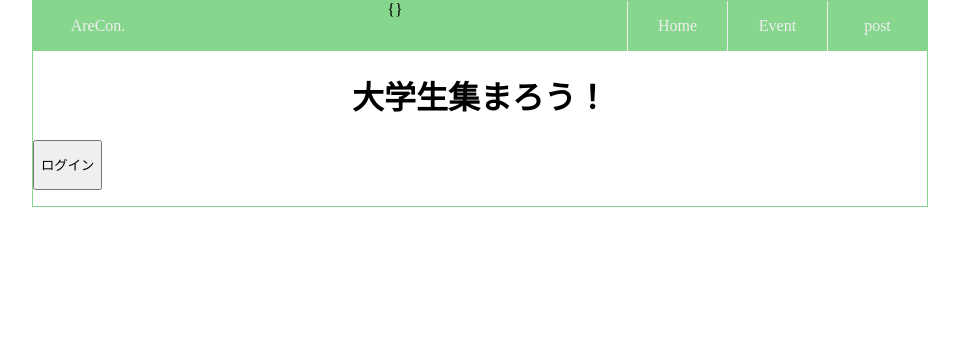
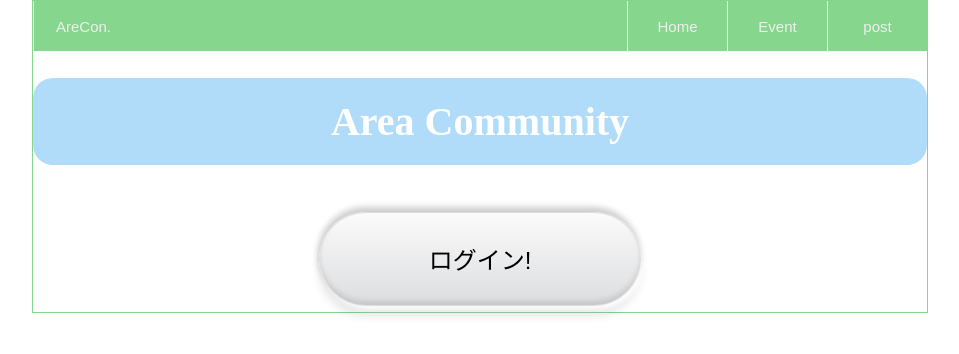
Before and after one commit to webex14-team-10/anualincome-100milion, a Vue app: page / in a window 1280 px wide. Shown: the top 354 px of the page, without its empty margins (160-1119 px from the left). Built offline with nearby package versions, Linux system fonts and the light colour scheme.

Commit message:
デザイン

```diff
--- a/src/components/NavBar.vue
+++ b/src/components/NavBar.vue
@@ -1,7 +1,6 @@
 <template>
   <div class="nav__bar">
-    <div class="nav__logo nav__link">AreCon.</div>
-    <div>{}</div>
+    <div class="nav__logo nav__link nav__item">AreCon.</div>
     <div class="nav__items">
       <router-link to="/" class="nav__item nav__link">Home</router-link>
       <router-link to="/event-view" class="nav__item nav__link"
@@ -50,5 +49,7 @@
 .nav__item {
   width: 100px;
   border-left: 1px solid #eee;
+  font-size: 150%;
+  font-family: "Kosugi", sans-serif;
 }
 </style>
--- a/src/components/SingIn.vue
+++ b/src/components/SingIn.vue
@@ -1,6 +1,8 @@
 <template>
-  <div class="login">
-    <button @click="signIn">ログイン</button>
+  <div class="login btn-wrap">
+    <a href="" class="btn btn-switch"
+      ><button @click="signIn" class="button">ログイン!</button></a
+    >
   </div>
 </template>
 <script>
@@ -31,7 +33,100 @@ export default {
 
 <style>
 .login {
-  height: 50px;
-  display: flex;
+  text-align: center;
+  padding: 20px;
+  height: 100px;
+}
+.button {
+  width: 10em;
+  height: 3em;
+  border: none;
+  outline: none;
+  background: transparent;
+  font-size: 150%;
+  font-family: "Kosugi", sans-serif;
+}
+*,
+*:before,
+*:after {
+  -webkit-box-sizing: inherit;
+  box-sizing: inherit;
+}
+
+html {
+  -webkit-box-sizing: border-box;
+  box-sizing: border-box;
+  font-size: 62.5%;
+}
+
+.btn,
+a.btn,
+button.btn {
+  font-size: 1.6rem;
+  font-weight: 700;
+  line-height: 1.5;
+  position: relative;
+  display: inline-block;
+  padding: 1rem 4rem;
+  cursor: pointer;
+  -webkit-user-select: none;
+  -moz-user-select: none;
+  -ms-user-select: none;
+  user-select: none;
+  -webkit-transition: all 0.3s;
+  transition: all 0.3s;
+  text-align: center;
+  vertical-align: middle;
+  text-decoration: none;
+  letter-spacing: 0.1em;
+  color: #212529;
+  border-radius: 0.5rem;
+}
+
+/*背景*/
+.btn-wrap {
+  margin: 20px;
+}
+
+a.btn-switch {
+  color: #333;
+  border: 1px solid #ddd;
+  border-radius: 100vh;
+  background: #fbfbfc;
+  background: -webkit-gradient(
+    linear,
+    left top,
+    left bottom,
+    from(#fbfbfc),
+    to(#dcddde)
+  );
+  background: -webkit-linear-gradient(top, #fbfbfc 0%, #dcddde 100%);
+  background: linear-gradient(180deg, #fbfbfc 0%, #dcddde 100%);
+  -webkit-box-shadow: -1px -5px 6px rgba(0, 0, 0, 0.2), 3px 3px 5px white,
+    0 10px 10px rgba(0, 0, 0, 0.1), inset 0 -4px 5px rgba(0, 0, 0, 0.1);
+  box-shadow: -1px -5px 6px rgba(0, 0, 0, 0.2), 3px 3px 5px white,
+    0 10px 10px rgba(0, 0, 0, 0.1), inset 0 -4px 5px rgba(0, 0, 0, 0.1);
+}
+
+a.btn-switch span {
+  display: inline-block;
+
+  -webkit-transition: all 0.3s;
+
+  transition: all 0.3s;
+}
+
+a.btn-switch:hover {
+  -webkit-box-shadow: -1px -5px 6px rgba(0, 0, 0, 0.2), 3px 3px 5px white,
+    0 10px 10px rgba(0, 0, 0, 0.1), inset 0 -4px 5px rgba(0, 0, 0, 0.1),
+    inset 0 3px 3px rgba(0, 0, 0, 0.18);
+  box-shadow: -1px -5px 6px rgba(0, 0, 0, 0.2), 3px 3px 5px white,
+    0 10px 10px rgba(0, 0, 0, 0.1), inset 0 -4px 5px rgba(0, 0, 0, 0.1),
+    inset 0 3px 3px rgba(0, 0, 0, 0.18);
+}
+
+a.btn-switch:hover span {
+  -webkit-transform: scale(0.96);
+  transform: scale(0.96);
 }
 </style>
--- a/src/components/SingOut.vue
+++ b/src/components/SingOut.vue
@@ -1,6 +1,8 @@
 <template>
-  <div class="logout">
-    <button @click="signOut">ログアウト</button>
+  <div class="logout btn-wrap">
+    <a href="" class="btn btn-switch">
+      <button @click="signOut" class="button">ログアウト</button>
+    </a>
   </div>
 </template>
 <script>
@@ -24,7 +26,100 @@ export default {
 
 <style>
 .logout {
-  height: 50px;
-  display: flex;
+  text-align: center;
+  padding: 20px;
+  height: 100px;
+}
+.button {
+  width: 10em;
+  height: 3em;
+  border: none;
+  outline: none;
+  background: transparent;
+  font-size: 150%;
+  font-family: "Kosugi", sans-serif;
+}
+*,
+*:before,
+*:after {
+  -webkit-box-sizing: inherit;
+  box-sizing: inherit;
+}
+
+html {
+  -webkit-box-sizing: border-box;
+  box-sizing: border-box;
+  font-size: 62.5%;
+}
+
+.btn,
+a.btn,
+button.btn {
+  font-size: 1.6rem;
+  font-weight: 700;
+  line-height: 1.5;
+  position: relative;
+  display: inline-block;
+  padding: 1rem 4rem;
+  cursor: pointer;
+  -webkit-user-select: none;
+  -moz-user-select: none;
+  -ms-user-select: none;
+  user-select: none;
+  -webkit-transition: all 0.3s;
+  transition: all 0.3s;
+  text-align: center;
+  vertical-align: middle;
+  text-decoration: none;
+  letter-spacing: 0.1em;
+  color: #212529;
+  border-radius: 0.5rem;
+}
+
+/*背景*/
+.btn-wrap {
+  margin: 20px;
+}
+
+a.btn-switch {
+  color: #333;
+  border: 1px solid #ddd;
+  border-radius: 100vh;
+  background: #fbfbfc;
+  background: -webkit-gradient(
+    linear,
+    left top,
+    left bottom,
+    from(#fbfbfc),
+    to(#dcddde)
+  );
+  background: -webkit-linear-gradient(top, #fbfbfc 0%, #dcddde 100%);
+  background: linear-gradient(180deg, #fbfbfc 0%, #dcddde 100%);
+  -webkit-box-shadow: -1px -5px 6px rgba(0, 0, 0, 0.2), 3px 3px 5px white,
+    0 10px 10px rgba(0, 0, 0, 0.1), inset 0 -4px 5px rgba(0, 0, 0, 0.1);
+  box-shadow: -1px -5px 6px rgba(0, 0, 0, 0.2), 3px 3px 5px white,
+    0 10px 10px rgba(0, 0, 0, 0.1), inset 0 -4px 5px rgba(0, 0, 0, 0.1);
+}
+
+a.btn-switch span {
+  display: inline-block;
+
+  -webkit-transition: all 0.3s;
+
+  transition: all 0.3s;
+}
+
+a.btn-switch:hover {
+  -webkit-box-shadow: -1px -5px 6px rgba(0, 0, 0, 0.2), 3px 3px 5px white,
+    0 10px 10px rgba(0, 0, 0, 0.1), inset 0 -4px 5px rgba(0, 0, 0, 0.1),
+    inset 0 3px 3px rgba(0, 0, 0, 0.18);
+  box-shadow: -1px -5px 6px rgba(0, 0, 0, 0.2), 3px 3px 5px white,
+    0 10px 10px rgba(0, 0, 0, 0.1), inset 0 -4px 5px rgba(0, 0, 0, 0.1),
+    inset 0 3px 3px rgba(0, 0, 0, 0.18);
+}
+
+a.btn-switch:hover span {
+  -webkit-transform: scale(0.96);
+  transform: scale(0.96);
 }
 </style>
--- a/src/views/HomeView.vue
+++ b/src/views/HomeView.vue
@@ -1,6 +1,6 @@
 <template>
-  <div class="home">
-    <h1>大学生集まろう！</h1>
+  <div>
+    <h1 class="home">Area Community</h1>
     <p v-on:click="click" v-if="show"><SingIn /></p>
     <p v-on:click="click" v-else><SingOut /></p>
   </div>
@@ -31,5 +31,13 @@ export default {
 <style>
 .home {
   text-align: center;
+  font-size: 400%;
+  font-family: "Sacramento", cursive;
+}
+h1 {
+  background: #b0dcfa; /*背景色*/
+  padding: 0.5em; /*文字周りの余白*/
+  color: white; /*文字を白に*/
+  border-radius: 0.5em; /*角の丸み*/
 }
 </style>
```
